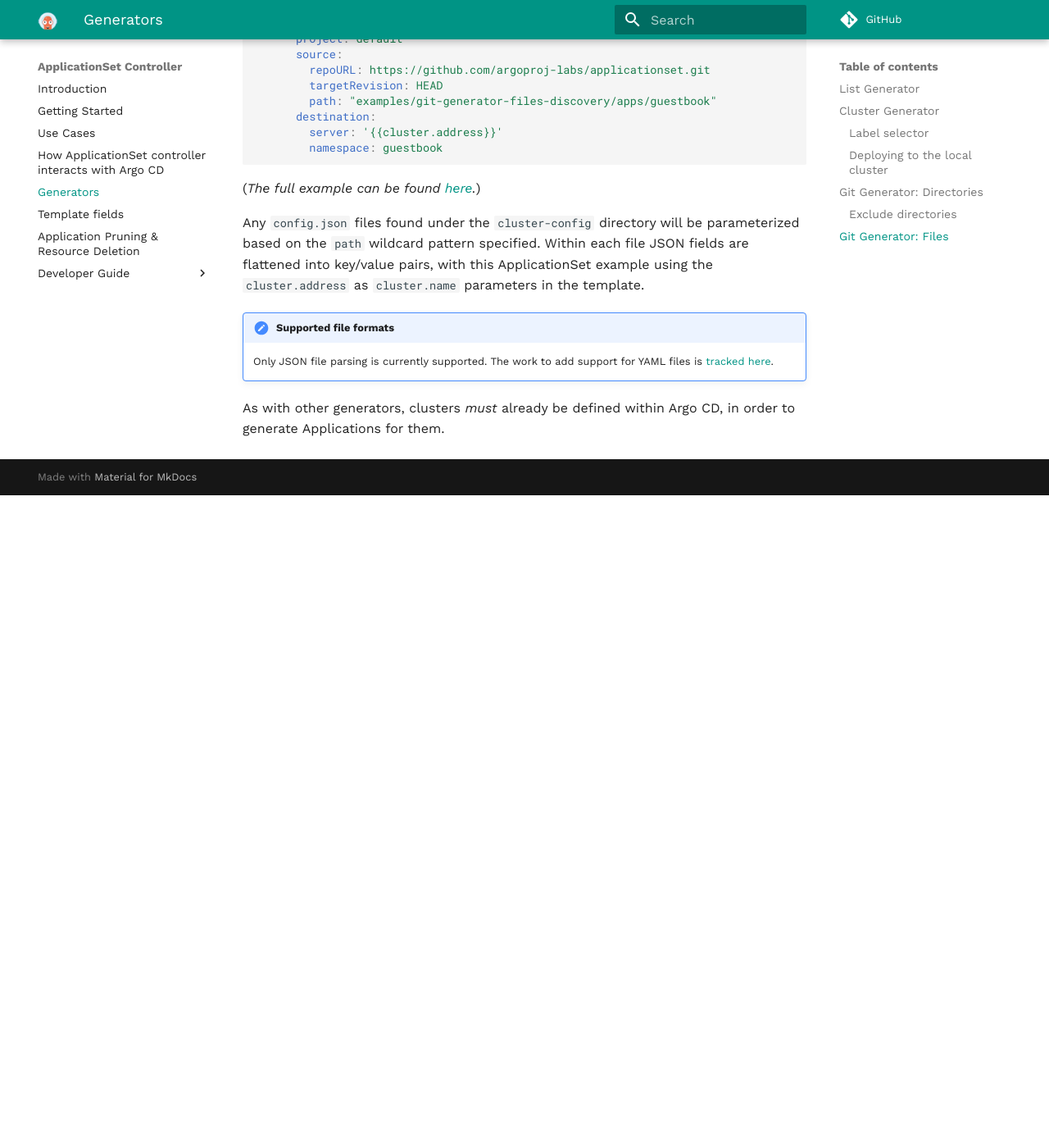
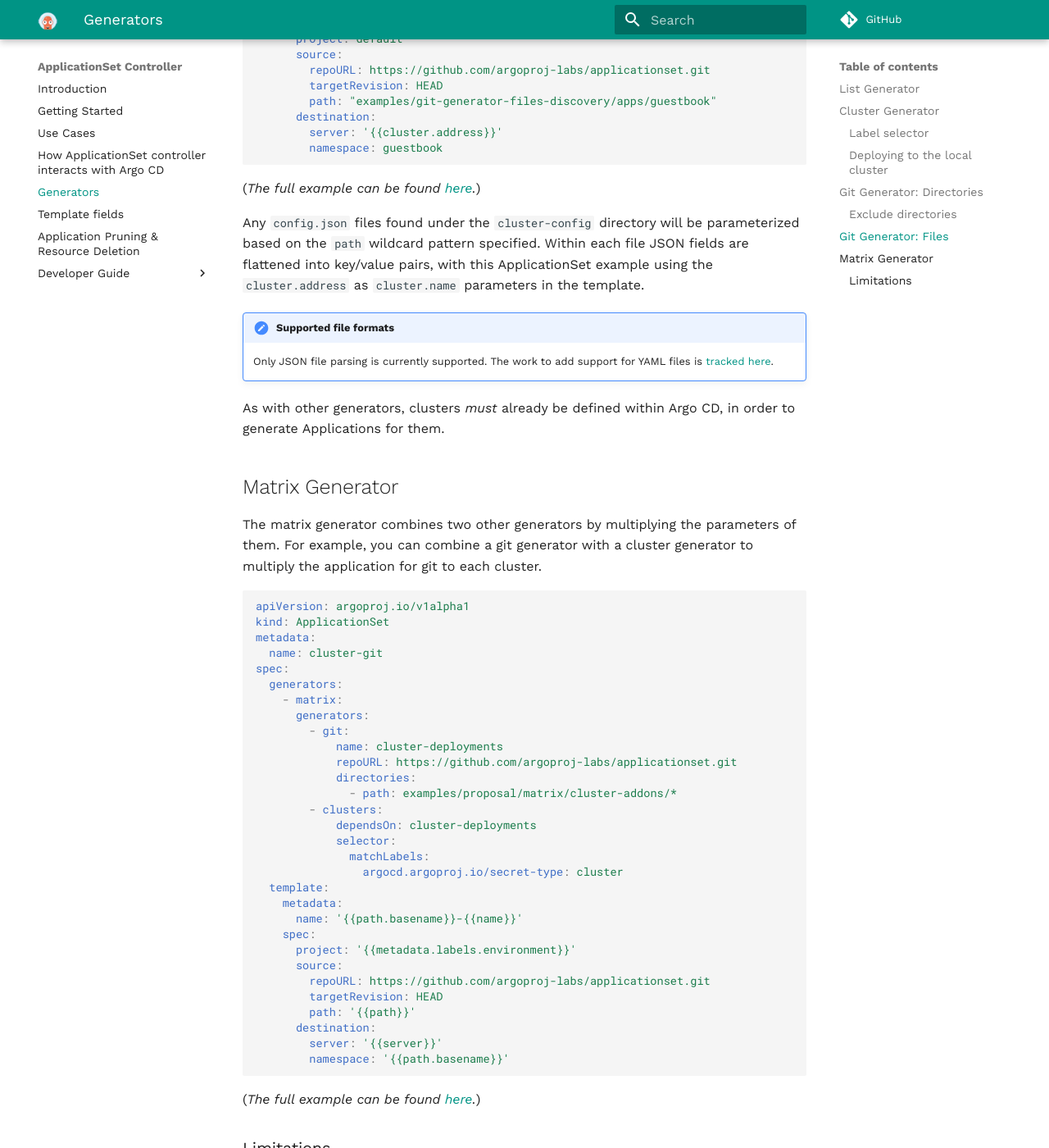
Before and after one commit to argoproj/applicationset, an MkDocs documentation site: the page built from docs/Generators.md, in a window 1280 px wide and 1400 px high, scrolled down 8823 px. Shown: the whole window at 82% size. Built offline with MkDocs 1.6.1 and Material for MkDocs 9.7.7, drawn with Linux system fonts in a browser that asks for light colours; comment, search, counter and statistics services are not loaded; before the commit the page ends 9427 px from its top, so only the background shows below that; some of the changed text lies outside the part shown.

Commit message:
add error handling and docs

````diff
--- a/docs/Generators.md
+++ b/docs/Generators.md
@@ -370,3 +370,63 @@ Any `config.json` files found under the `cluster-config` directory will be param
     Only JSON file parsing is currently supported. The work to add support for YAML files is [tracked here](https://github.com/argoproj-labs/applicationset/issues/106).
 
 As with other generators, clusters *must* already be defined within Argo CD, in order to generate Applications for them.
+
+
+
+
+## Matrix Generator
+The matrix generator combines two other generators by multiplying the parameters of them.
+For example, you can combine a git generator with a cluster generator to multiply the application for git to each cluster.
+```yaml
+apiVersion: argoproj.io/v1alpha1
+kind: ApplicationSet
+metadata:
+  name: cluster-git
+spec:
+  generators:
+    - matrix:
+      generators:
+        - git:
+            name: cluster-deployments
+            repoURL: https://github.com/argoproj-labs/applicationset.git
+            directories:
+              - path: examples/proposal/matrix/cluster-addons/*
+        - clusters:
+            dependsOn: cluster-deployments
+            selector:
+              matchLabels:
+                argocd.argoproj.io/secret-type: cluster
+  template:
+    metadata:
+      name: '{{path.basename}}-{{name}}'
+    spec:
+      project: '{{metadata.labels.environment}}'
+      source:
+        repoURL: https://github.com/argoproj-labs/applicationset.git
+        targetRevision: HEAD
+        path: '{{path}}'
+      destination:
+        server: '{{server}}'
+        namespace: '{{path.basename}}'
+```
+(*The full example can be found [here](https://github.com/argoproj-labs/applicationset/tree/master/examples/matrix).*)
+
+### Limitations
+1. The matrix generator support only two inner generators
+2. The inner generators should only have one generator:
+   This is not a valid example:
+```yaml
+- matrix:
+    generators:
+     - list:...
+       git: ...
+```
+3. The matrix generator ignores templates of the inner generators
+```yaml
+- matrix:
+    generators:
+        - list:
+            elements: []
+            template: # Ignored
+
+```
````
Also changed, not shown: 17 other files.
